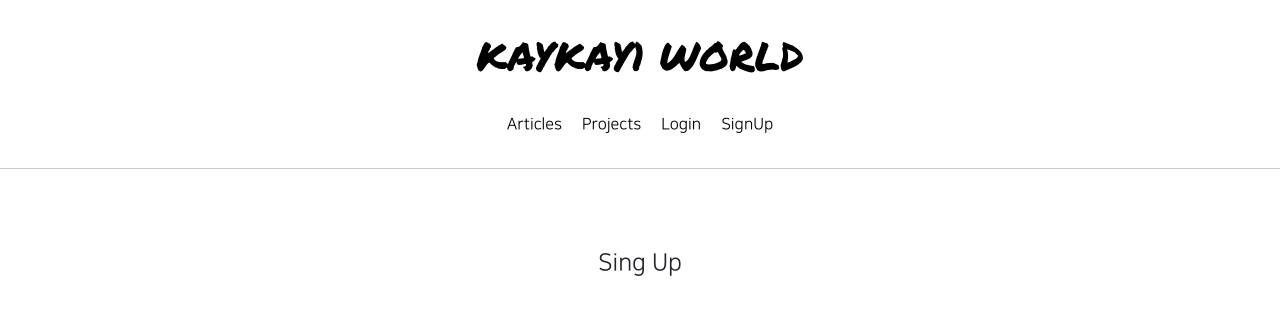
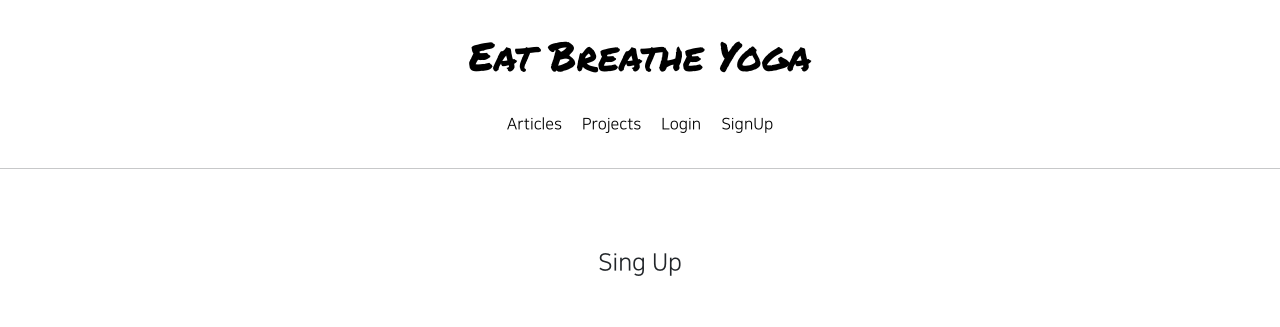
Before and after one commit to sthax17/kay1, a Django app: page /accounts/create/ in a window 1280 px wide. Shown: the top 327 px of the page. Run offline with Django 3.2, Linux system fonts and the light colour scheme; some libraries are stand-ins or nearby versions.

Commit message:
08/30 0 commit

```diff
--- a/templates/header.html
+++ b/templates/header.html
@@ -3,7 +3,7 @@
     <div class="pragmatic_header_logo">
         <h1>
             <a href="{% url 'home' %}">
-                KAYKAY1 WORLD
+                Eat Breathe Yoga
             </a>
         </h1>
     </div>
```
Also changed, not shown: db.sqlite3.
